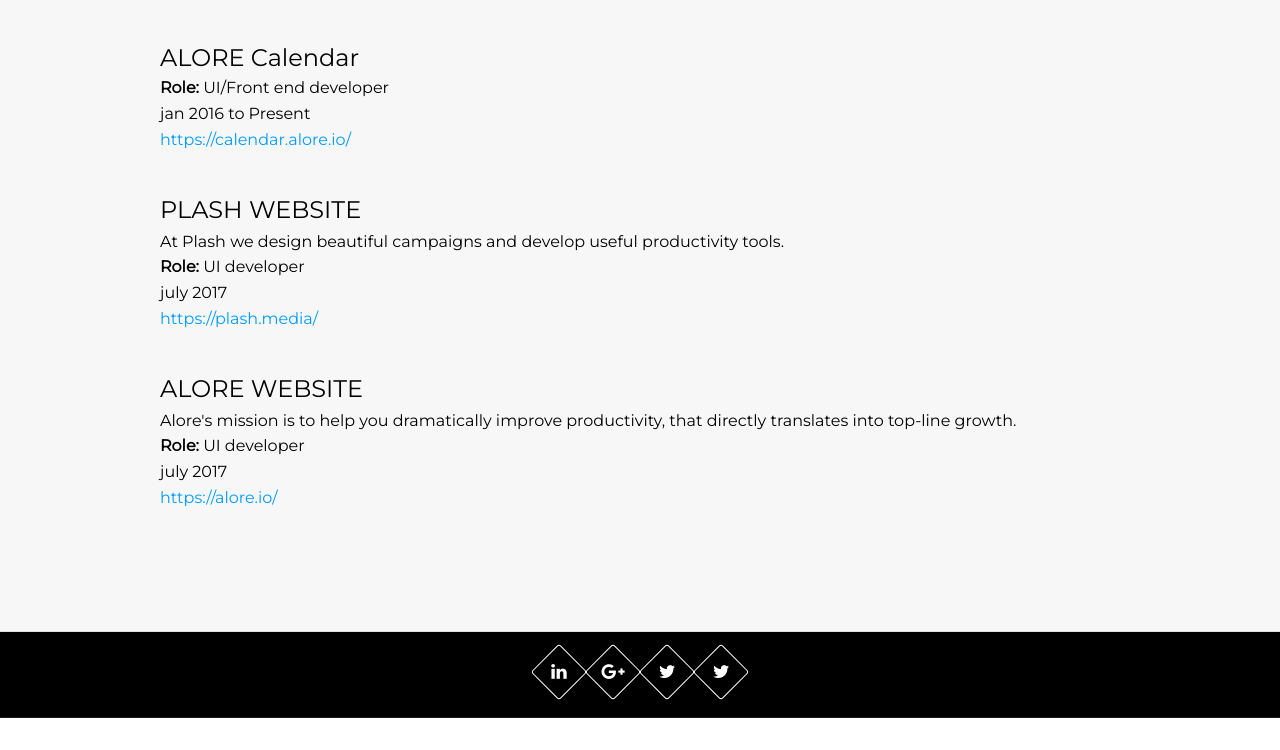
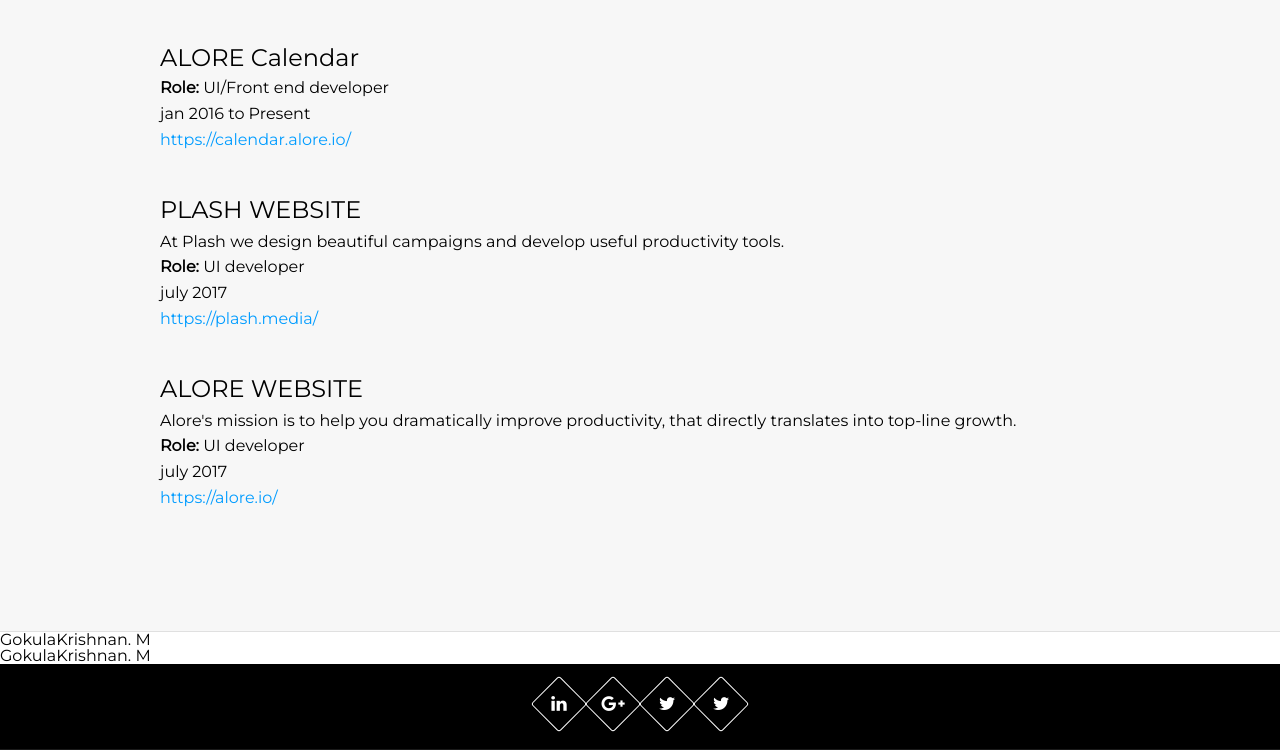
Before and after one commit to gokulakrishnan95/gokulakrishnan.github.io, a plain HTML site: page gokulakrishnan.github.io/index.html in a window 1280 px wide. Shown: the part 3129-3879 px from the top of the page. Before the commit the page ends 3847 px from the top, so only its background shows below. Drawn offline with nearby package versions, Linux system fonts and the light colour scheme.

Commit message:
Update index.html

```diff
--- a/gokulakrishnan.github.io/index.html
+++ b/gokulakrishnan.github.io/index.html
@@ -232,6 +232,8 @@
 
 
         </section>
+        <div class="LI-profile-badge"  data-version="v1" data-size="medium" data-locale="en_US" data-type="horizontal" data-theme="dark" data-vanity="ng-gokulakrishnan"><a class="LI-simple-link" href='https://in.linkedin.com/in/ng-gokulakrishnan?trk=profile-badge'>GokulaKrishnan. M</a></div>
+        <div class="LI-profile-badge"  data-version="v1" data-size="medium" data-locale="en_US" data-type="horizontal" data-theme="dark" data-vanity="ng-gokulakrishnan"><a class="LI-simple-link" href='https://in.linkedin.com/in/ng-gokulakrishnan?trk=profile-badge'>GokulaKrishnan. M</a></div>
         <section class="footer">
 
             <ul class="social_profile">
```
